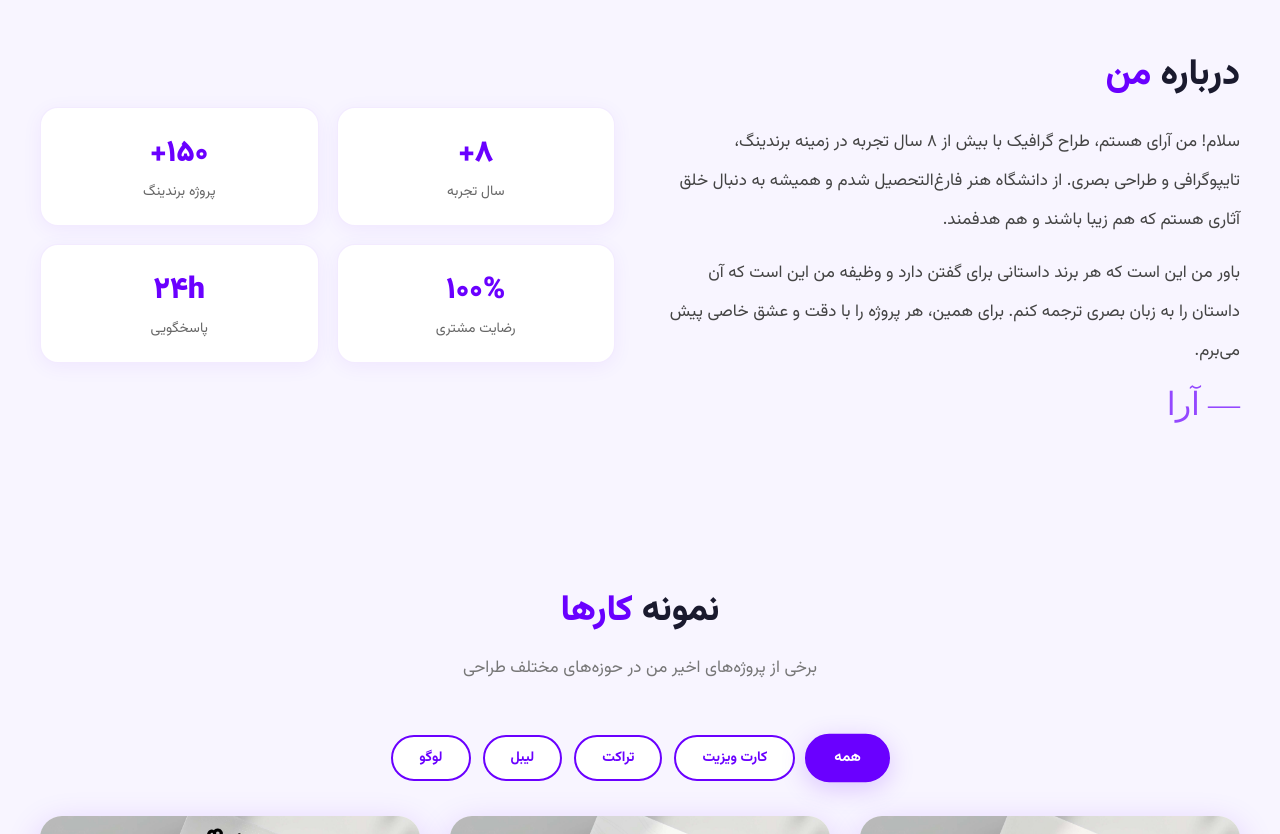
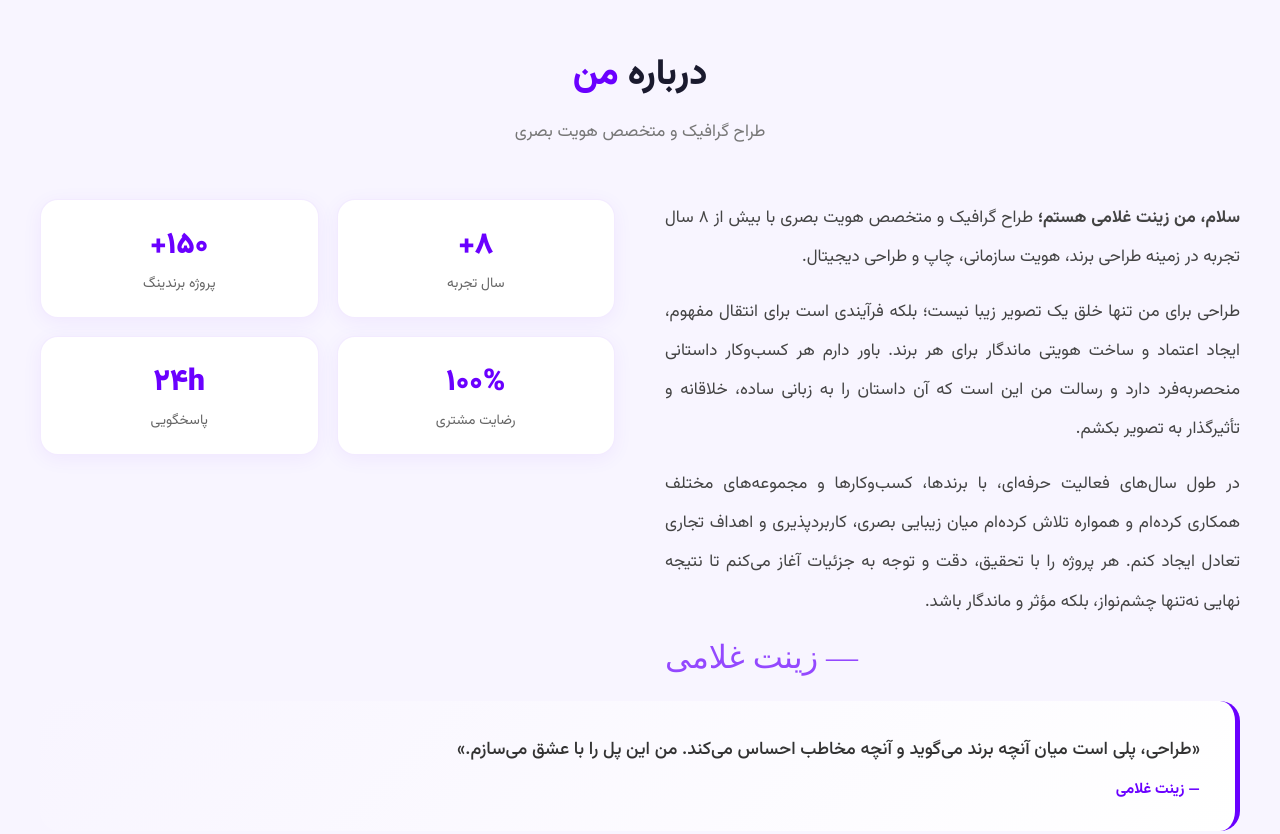
Before and after one commit to zeinabgh13831383-spec/araagraphic1, a plain HTML site: page index.html in a window 1280 px wide. Shown: the part 1160-1994 px from the top of the page. Drawn offline with Linux system fonts and the light colour scheme; files whose address does not match are found by name.

Commit message:
Update index.html

```diff
--- a/index.html
+++ b/index.html
@@ -7,7 +7,7 @@
 <link href="https://fonts.googleapis.com/css2?family=Vazirmatn:wght@300;400;500;700;800;900&display=swap" rel="stylesheet">
 <style>
 *{margin:0;padding:0;box-sizing:border-box;font-family:Vazirmatn,sans-serif;scroll-behavior:smooth}
-:root{--purple:#6a00ff;--lpurple:#a855f7;--dpurple:#4c00b0;--white:#ffffff;--bg:#f8f5ff;--glass:rgba(255,255,255,.8);--shadow:rgba(106,0,255,.2)}
+:root{--purple:#6a00ff;--lpurple:#a855f7;--dpurple:#4c00b0;--white:#ffffff;--bg:#f8f5ff;--glass:rgba(255,255,255,.85);--shadow:rgba(106,0,255,.2)}
 body{background:var(--white);color:#1a1a2e;overflow-x:hidden}
 
 /* ===== منو ===== */
@@ -26,7 +26,6 @@ body{background:var(--white);color:#1a1a2e;overflow-x:hidden}
 
 /* ===== هدر با پس‌زمینه گرافیستی ===== */
 .hero{min-height:100vh;display:flex;align-items:center;justify-content:center;padding:120px 40px 80px;position:relative;overflow:hidden;background:linear-gradient(160deg,#ffffff 0%,#f5edff 40%,#ede0ff 100%)}
-/* المان‌های گرافیستی پس‌زمینه */
 .hero-bg-grid{position:absolute;inset:0;pointer-events:none;z-index:0}
 .hero-bg-grid .dot{position:absolute;width:8px;height:8px;background:var(--purple);border-radius:50%;opacity:.08;animation:floatDot 20s infinite linear}
 .hero-bg-grid .dot:nth-child(1){top:15%;left:8%;animation-delay:0s}
@@ -42,12 +41,10 @@ body{background:var(--white);color:#1a1a2e;overflow-x:hidden}
 .hero-bg-grid .shape:nth-child(9){width:300px;height:300px;top:-80px;right:-80px;border-width:3px}
 .hero-bg-grid .shape:nth-child(10){width:200px;height:200px;bottom:-60px;left:-60px;animation-delay:-4s}
 .hero-bg-grid .shape:nth-child(11){width:150px;height:150px;top:50%;left:50%;transform:translate(-50%,-50%);animation-delay:-8s;border-color:rgba(106,0,255,.04)}
-
 @keyframes floatDot{0%,100%{transform:translateY(0) scale(1)}25%{transform:translateY(-40px) scale(1.3)}75%{transform:translateY(40px) scale(.8)}}
 @keyframes slideLine{0%{transform:translateX(-100%)}100%{transform:translateX(100%)}}
 @keyframes pulseShape{0%,100%{transform:scale(1);opacity:.5}50%{transform:scale(1.1);opacity:1}}
 
-/* محتوای هدر */
 .hero-content{display:flex;align-items:center;justify-content:space-between;max-width:1250px;width:100%;gap:50px;flex-wrap:wrap;position:relative;z-index:1}
 .hero-text{flex:1;min-width:300px}
 .hero-text .badge{display:inline-block;background:linear-gradient(135deg,var(--purple),var(--lpurple));color:white;padding:6px 22px;border-radius:50px;font-size:12px;font-weight:700;letter-spacing:1.5px;margin-bottom:18px;animation:slideR 0.8s ease}
@@ -63,7 +60,6 @@ body{background:var(--white);color:#1a1a2e;overflow-x:hidden}
 @keyframes float{0%,100%{transform:translateY(0)}50%{transform:translateY(-25px)}}
 @keyframes slideR{from{opacity:0;transform:translateX(60px)}to{opacity:1;transform:translateX(0)}}
 
-/* دکمه‌ها با افکت حرفه‌ای */
 .btn{display:inline-block;padding:15px 42px;background:linear-gradient(135deg,var(--purple),var(--dpurple));color:var(--white);font-weight:700;text-decoration:none;border-radius:50px;transition:.4s;box-shadow:0 8px 35px var(--shadow);border:none;font-size:15px;cursor:pointer;position:relative;overflow:hidden}
 .btn::before{content:'';position:absolute;inset:0;background:linear-gradient(135deg,var(--lpurple),var(--purple));opacity:0;transition:.4s;border-radius:50px}
 .btn:hover::before{opacity:1}
@@ -73,7 +69,6 @@ body{background:var(--white);color:#1a1a2e;overflow-x:hidden}
 .btn-outline::before{background:linear-gradient(135deg,var(--purple),var(--dpurple))}
 .btn-outline:hover{color:white}
 
-/* ===== موج ===== */
 .wave{margin-top:-2px;position:relative;z-index:2}
 .wave svg{display:block;width:100%}
 
@@ -85,14 +80,18 @@ body{background:var(--white);color:#1a1a2e;overflow-x:hidden}
 
 /* ===== درباره من ===== */
 #about{background:var(--bg);padding:80px 40px}
-.about-grid{display:grid;grid-template-columns:1fr 1fr;gap:50px;align-items:center;max-width:1200px;margin:auto}
-.about-text p{font-size:17px;line-height:2.3;color:#444;margin-bottom:14px}
-.about-text .signature{font-family:serif;font-size:32px;color:var(--purple);margin-top:10px;opacity:.7}
+.about-wrapper{max-width:1200px;margin:auto}
+.about-grid{display:grid;grid-template-columns:1fr 1fr;gap:50px;align-items:start;margin-top:20px}
+.about-text p{font-size:17px;line-height:2.3;color:#444;margin-bottom:16px;text-align:justify}
+.about-text .signature{font-family:serif;font-size:32px;color:var(--purple);margin-top:10px;opacity:.7;text-align:left}
 .about-stats{display:grid;grid-template-columns:1fr 1fr;gap:18px}
 .about-stats .item{background:white;padding:22px;border-radius:18px;text-align:center;border:1px solid rgba(106,0,255,.08);transition:.4s;box-shadow:0 4px 20px rgba(106,0,255,.06)}
 .about-stats .item:hover{transform:translateY(-4px);box-shadow:0 8px 30px var(--shadow)}
 .about-stats .item .num{font-size:30px;font-weight:900;color:var(--purple)}
 .about-stats .item .label{font-size:14px;color:#666;margin-top:4px}
+.about-quote{background:linear-gradient(135deg,var(--bg),var(--white));padding:30px 35px;border-radius:20px;border-right:5px solid var(--purple);margin-top:25px}
+.about-quote p{font-size:18px;color:#333;line-height:2.2;font-weight:500}
+.about-quote .author{font-size:15px;color:var(--purple);font-weight:700;margin-top:8px}
 
 /* ===== گالری ===== */
 .filters{text-align:center;margin-bottom:35px;display:flex;flex-wrap:wrap;justify-content:center;gap:12px}
@@ -113,7 +112,7 @@ body{background:var(--white);color:#1a1a2e;overflow-x:hidden}
 .work .work-desc .meta{display:flex;flex-wrap:wrap;gap:8px}
 .work .work-desc .meta span{font-size:11px;background:var(--bg);color:var(--purple);padding:4px 14px;border-radius:50px;font-weight:500}
 
-/* ===== خدمات ===== */
+/* ===== خدمات با آیکون SVG ===== */
 #services{background:var(--bg);padding:80px 40px}
 .cards{display:grid;grid-template-columns:repeat(auto-fit,minmax(230px,1fr));gap:25px;max-width:1200px;margin:auto}
 .card{background:var(--glass);backdrop-filter:blur(15px);border:1px solid rgba(106,0,255,.1);padding:35px 25px;border-radius:22px;text-align:center;transition:.6s;opacity:0;transform:translateY(40px);box-shadow:0 4px 20px rgba(106,0,255,.04)}
@@ -125,7 +124,7 @@ body{background:var(--white);color:#1a1a2e;overflow-x:hidden}
 .card h3{font-size:19px;color:#1a1a2e;margin-bottom:8px}
 .card p{font-size:14px;color:#666;line-height:1.9}
 
-/* ===== جدول قیمت حرفه‌ای (کارت‌های قیمت) ===== */
+/* ===== جدول قیمت کارت‌ها ===== */
 .pricing-cards{display:grid;grid-template-columns:repeat(auto-fit,minmax(240px,1fr));gap:25px;max-width:1200px;margin:auto}
 .pricing-card{background:white;border-radius:24px;padding:35px 25px 40px;text-align:center;border:2px solid rgba(106,0,255,.08);transition:.5s;position:relative;box-shadow:0 4px 20px rgba(106,0,255,.04)}
 .pricing-card:hover{transform:translateY(-10px);border-color:var(--purple);box-shadow:0 25px 60px var(--shadow)}
@@ -178,7 +177,7 @@ footer .socials a:hover{background:rgba(255,255,255,.12);border-color:var(--lpur
 .float-btns a:hover{transform:scale(1.15);box-shadow:0 10px 40px rgba(106,0,255,.5)}
 @keyframes bounceIn{0%{transform:scale(0);opacity:0}60%{transform:scale(1.15)}100%{transform:scale(1);opacity:1}}
 
-/* ===== انیمیشن‌های عمومی ===== */
+/* ===== انیمیشن‌ها ===== */
 .reveal{opacity:0;transform:translateY(50px);transition:.9s cubic-bezier(.22,1,.36,1)}
 .reveal.show{opacity:1;transform:translateY(0)}
 .section-title{text-align:center;font-size:36px;font-weight:800;color:#1a1a2e;margin-bottom:12px}
@@ -243,6 +242,8 @@ footer .socials{gap:10px}
 footer .socials a{font-size:12px;padding:6px 14px}
 .about-stats{grid-template-columns:1fr 1fr}
 .about-text p{font-size:15px}
+.about-quote p{font-size:16px}
+.about-quote{padding:20px}
 }
 
 @media(max-width:480px){
@@ -283,20 +284,13 @@ footer .socials a{font-size:12px;padding:6px 14px}
 </div>
 </nav>
 
-<!-- ===== هدر با پس‌زمینه گرافیستی ===== -->
+<!-- ===== هدر ===== -->
 <section class="hero" id="home">
 <div class="hero-bg-grid">
-<span class="dot"></span>
-<span class="dot"></span>
-<span class="dot"></span>
-<span class="dot"></span>
-<span class="dot"></span>
-<span class="line"></span>
-<span class="line"></span>
-<span class="line"></span>
-<span class="shape"></span>
-<span class="shape"></span>
-<span class="shape"></span>
+<span class="dot"></span><span class="dot"></span><span class="dot"></span>
+<span class="dot"></span><span class="dot"></span>
+<span class="line"></span><span class="line"></span><span class="line"></span>
+<span class="shape"></span><span class="shape"></span><span class="shape"></span>
 </div>
 <div class="hero-content">
 <div class="hero-text">
@@ -328,20 +322,34 @@ footer .socials a{font-size:12px;padding:6px 14px}
 <div class="stat"><h2 class="counter" data-target="100">0</h2><p>رضایت‌مندی %</p></div>
 </div>
 
-<!-- ===== درباره من ===== -->
+<!-- ===== درباره من با متن جدید ===== -->
 <section id="about">
+<div class="about-wrapper">
+<h2 class="section-title reveal">درباره <span>من</span></h2>
+<p class="section-sub reveal">طراح گرافیک و متخصص هویت بصری</p>
+
 <div class="about-grid">
 <div class="about-text reveal">
-<h2 class="section-title" style="text-align:right;margin-bottom:20px">درباره <span>من</span></h2>
-<p>سلام! من آرای هستم، طراح گرافیک با بیش از ۸ سال تجربه در زمینه برندینگ، تایپوگرافی و طراحی بصری. از دانشگاه هنر فارغ‌التحصیل شدم و همیشه به دنبال خلق آثاری هستم که هم زیبا باشند و هم هدفمند.</p>
-<p>باور من این است که هر برند داستانی برای گفتن دارد و وظیفه من این است که آن داستان را به زبان بصری ترجمه کنم. برای همین، هر پروژه را با دقت و عشق خاصی پیش می‌برم.</p>
-<div class="signature">— آرا</div>
+<p><strong>سلام، من زینت غلامی هستم؛</strong> طراح گرافیک و متخصص هویت بصری با بیش از ۸ سال تجربه در زمینه طراحی برند، هویت سازمانی، چاپ و طراحی دیجیتال.</p>
+
+<p>طراحی برای من تنها خلق یک تصویر زیبا نیست؛ بلکه فرآیندی است برای انتقال مفهوم، ایجاد اعتماد و ساخت هویتی ماندگار برای هر برند. باور دارم هر کسب‌وکار داستانی منحصربه‌فرد دارد و رسالت من این است که آن داستان را به زبانی ساده، خلاقانه و تأثیرگذار به تصویر بکشم.</p>
+
+<p>در طول سال‌های فعالیت حرفه‌ای، با برندها، کسب‌وکارها و مجموعه‌های مختلف همکاری کرده‌ام و همواره تلاش کرده‌ام میان زیبایی بصری، کاربردپذیری و اهداف تجاری تعادل ایجاد کنم. هر پروژه را با تحقیق، دقت و توجه به جزئیات آغاز می‌کنم تا نتیجه نهایی نه‌تنها چشم‌نواز، بلکه مؤثر و ماندگار باشد.</p>
+
+<div class="signature">— زینت غلامی</div>
 </div>
+
 <div class="about-stats reveal">
 <div class="item"><div class="num">۸+</div><div class="label">سال تجربه</div></div>
 <div class="item"><div class="num">۱۵۰+</div><div class="label">پروژه برندینگ</div></div>
 <div class="item"><div class="num">۱۰۰%</div><div class="label">رضایت مشتری</div></div>
 <div class="item"><div class="num">۲۴h</div><div class="label">پاسخگویی</div></div>
+</div>
+</div>
+
+<div class="about-quote reveal">
+<p>«طراحی، پلی است میان آنچه برند می‌گوید و آنچه مخاطب احساس می‌کند. من این پل را با عشق می‌سازم.»</p>
+<div class="author">— زینت غلامی</div>
 </div>
 </div>
 </section>
@@ -483,7 +491,7 @@ footer .socials a{font-size:12px;padding:6px 14px}
 <img id="lbImg" src="" alt="">
 </div>
 
-<!-- ===== خدمات ===== -->
+<!-- ===== خدمات با آیکون SVG ===== -->
 <section id="services">
 <div class="container" style="max-width:1200px;margin:auto">
 <h2 class="section-title reveal">خدمات <span>من</span></h2>
@@ -533,7 +541,7 @@ footer .socials a{font-size:12px;padding:6px 14px}
 </div>
 </section>
 
-<!-- ===== جدول قیمت حرفه‌ای ===== -->
+<!-- ===== جدول قیمت ===== -->
 <section id="pricing" style="background:var(--bg);padding:80px 40px">
 <div class="container" style="max-width:1200px;margin:auto">
 <h2 class="section-title reveal">تعرفه <span>خدمات</span></h2>
@@ -668,15 +676,12 @@ footer .socials a{font-size:12px;padding:6px 14px}
 
 <!-- ===== اسکریپت ===== -->
 <script>
-// منوی موبایل
 function toggleMenu(){document.getElementById('navLinks').classList.toggle('open')}
 
-// منوی چسبان
 window.addEventListener('scroll',()=>{
 document.getElementById('navbar').classList.toggle('scrolled',window.scrollY>50);
 });
 
-// فیلتر گالری
 function filterWorks(cat,btn){
 document.querySelectorAll('.filters button').forEach(b=>b.classList.remove('active'));
 btn.classList.add('active');
@@ -694,14 +699,12 @@ setTimeout(()=>{w.style.display='none'},400);
 });
 }
 
-// نمایش اولیه گالری
 window.addEventListener('load',()=>{
 document.querySelectorAll('.work').forEach((w,i)=>{
 setTimeout(()=>{w.classList.add('show')},i*80);
 });
 });
 
-// لایت باکس
 function openLB(img){
 document.getElementById('lbImg').src=img.src;
 document.getElementById('lightbox').classList.add('show');
@@ -717,7 +720,6 @@ document.addEventListener('keydown',e=>{
 if(e.key==='Escape'){closeLB({target:document.getElementById('lightbox')})}
 });
 
-// شمارنده
 const counters=document.querySelectorAll('.counter');
 const startCount=()=>{
 counters.forEach(c=>{
@@ -739,7 +741,6 @@ c.textContent=count+'+';
 window.addEventListener('scroll',startCount);
 startCount();
 
-// انیمیشن اسکرول
 const revealItems=document.querySelectorAll('.reveal,.card,.adv-item,.pricing-card');
 const revealOnScroll=()=>{
 revealItems.forEach(el=>{
@@ -750,7 +751,6 @@ if(top<window.innerHeight-80){el.classList.add('show')}
 window.addEventListener('scroll',revealOnScroll);
 window.addEventListener('load',revealOnScroll);
 
-// مدیریت لوگو
 document.addEventListener('DOMContentLoaded',function(){
 document.querySelectorAll('.logo img').forEach(img=>{
 img.onerror=function(){
```
